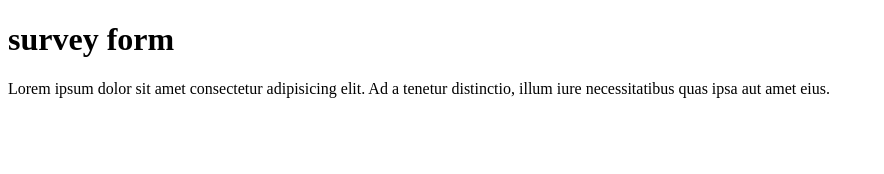
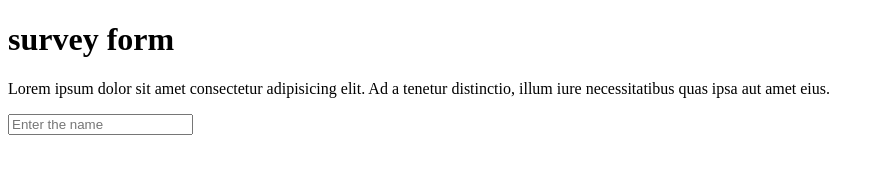
Before and after one commit to mesfin345/final-project, a plain HTML site: page index.html in a window 1280 px wide. Shown: the whole page, without its empty margins (0-884 px from the left). Drawn offline with Linux system fonts and the light colour scheme.

Commit message:
add form and name

```diff
--- a/index.html
+++ b/index.html
@@ -11,6 +11,12 @@
     <h1 id="title">survey form</h1>
     <p id="description">Lorem ipsum dolor sit amet consectetur adipisicing elit. Ad a tenetur distinctio, illum iure necessitatibus quas ipsa aut amet eius.</p>
 
+    <form  id="survey-form" >
+
+        <input type="text" id="name" placeholder="Enter the name" required >
+
+    </form>
+
     <script  src="js/index.js"></script>
   </body>
 </html>
```
